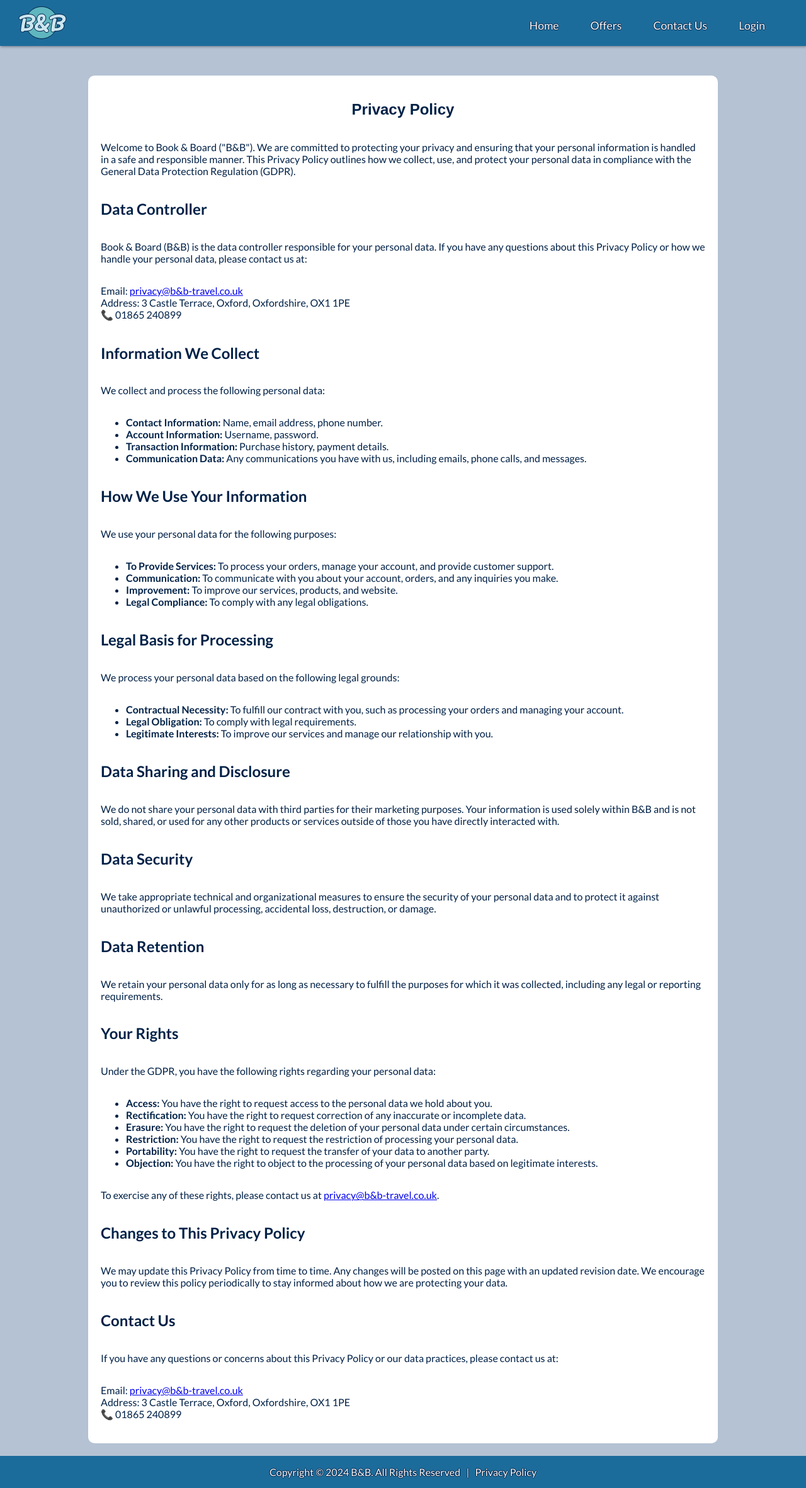
After one commit to Craig-Codes/Book-Board_Travel, a PHP site: the page made by Book&Board_extended/pages/privacy.php in a window 1280 px wide. The commit adds this page. Shown: the whole page at 63% size. Run offline with PHP 8.4, Linux system fonts and the light colour scheme.

Commit message:
Add account page styling, and add privacy policy page and nav link

```diff
--- /dev/null
+++ b/Book&Board_extended/css/privacy.css
@@ -0,0 +1,17 @@
+#privacy {
+  display: flex; /* Use flexbox layout */
+  flex-direction: column; /* Vertical layout */
+  background-color: white; /* White background color */
+  max-width: 1600px; /* Maximum width */
+  width: 75vw; /* 70% of the viewport width */
+  height: auto; /* Automatic height adjustment */
+  border-radius: 10px; /* Rounded corners */
+  transition: 0.5s; /* Smooth transition effect */
+  padding: 20px; /* Padding inside the card */
+  text-align: left;
+  margin: 0;
+}
+
+#privacy h1 {
+  text-align: center;
+}
--- a/Book&Board_extended/css/styles.css
+++ b/Book&Board_extended/css/styles.css
@@ -35,7 +35,7 @@ main {
   justify-content: space-evenly; /* Space out content evenly */
   text-align: center; /* Center text */
   padding: 20px; /* Padding around content */
-  margin-top: 60px; /* Top margin */
+  margin-top: 100px; /* Top margin */
 }
 
 /* Styles for the footer element */
@@ -227,6 +227,11 @@ h6 {
   box-shadow: 1px 1px 4px 0 rgba(0, 0, 0, 0.1); /* Box shadow */
 }
 
+#privacy-button {
+  text-decoration: none;
+  color: white;
+}
+
 /* Media querys control overall font size. All fonts have used rem for sizing,
 which allows a simple font-size at different breakpoints, to influence all font sizing across all pages */
 
--- /dev/null
+++ b/Book&Board_extended/pages/privacy.php
@@ -0,0 +1,101 @@
+<!-- Include partials -->
+<?php
+include '../partials/header.php';
+include '../partials/navbar.php';
+?>
+
+<link rel="stylesheet" href="../css/privacy.css">
+<title>B&B Travel - Privacy Policy</title>
+</head>
+<main role="main">
+    <section id="privacy" aria-labelledby="privacy-heading" role="alert">
+        <h1 id="privacy-heading">Privacy Policy</h1>
+        <p>Welcome to Book & Board ("B&B"). We are committed to protecting your privacy and ensuring that your personal
+            information is handled in a safe and responsible manner. This Privacy Policy outlines how we collect, use,
+            and protect your personal data in compliance with the General Data Protection Regulation (GDPR).</p>
+
+        <h2>Data Controller</h2>
+        <p>Book & Board (B&B) is the data controller responsible for your personal data. If you have any questions about
+            this Privacy Policy or how we handle your personal data, please contact us at:</p>
+        <p>Email: <a href="mailto:privacy@b&b-travel.co.uk">privacy@b&b-travel.co.uk</a><br>
+            Address: 3 Castle Terrace, Oxford, Oxfordshire, OX1 1PE<br>
+            📞 01865 240899</p>
+
+        <h2>Information We Collect</h2>
+        <p>We collect and process the following personal data:</p>
+        <ul>
+            <li><strong>Contact Information:</strong> Name, email address, phone number.</li>
+            <li><strong>Account Information:</strong> Username, password.</li>
+            <li><strong>Transaction Information:</strong> Purchase history, payment details.</li>
+            <li><strong>Communication Data:</strong> Any communications you have with us, including emails, phone calls,
+                and messages.</li>
+        </ul>
+
+        <h2>How We Use Your Information</h2>
+        <p>We use your personal data for the following purposes:</p>
+        <ul>
+            <li><strong>To Provide Services:</strong> To process your orders, manage your account, and provide customer
+                support.</li>
+            <li><strong>Communication:</strong> To communicate with you about your account, orders, and any inquiries
+                you make.</li>
+            <li><strong>Improvement:</strong> To improve our services, products, and website.</li>
+            <li><strong>Legal Compliance:</strong> To comply with any legal obligations.</li>
+        </ul>
+
+        <h2>Legal Basis for Processing</h2>
+        <p>We process your personal data based on the following legal grounds:</p>
+        <ul>
+            <li><strong>Contractual Necessity:</strong> To fulfill our contract with you, such as processing your orders
+                and managing your account.</li>
+            <li><strong>Legal Obligation:</strong> To comply with legal requirements.</li>
+            <li><strong>Legitimate Interests:</strong> To improve our services and manage our relationship with you.
+            </li>
+        </ul>
+
+        <h2>Data Sharing and Disclosure</h2>
+        <p>We do not share your personal data with third parties for their marketing purposes. Your information is used
+            solely within B&B and is not sold, shared, or used for any other products or services outside of those you
+            have directly interacted with.</p>
+
+        <h2>Data Security</h2>
+        <p>We take appropriate technical and organizational measures to ensure the security of your personal data and to
+            protect it against unauthorized or unlawful processing, accidental loss, destruction, or damage.</p>
+
+        <h2>Data Retention</h2>
+        <p>We retain your personal data only for as long as necessary to fulfill the purposes for which it was
+            collected, including any legal or reporting requirements.</p>
+
+        <h2>Your Rights</h2>
+        <p>Under the GDPR, you have the following rights regarding your personal data:</p>
+        <ul>
+            <li><strong>Access:</strong> You have the right to request access to the personal data we hold about you.
+            </li>
+            <li><strong>Rectification:</strong> You have the right to request correction of any inaccurate or incomplete
+                data.</li>
+            <li><strong>Erasure:</strong> You have the right to request the deletion of your personal data under certain
+                circumstances.</li>
+            <li><strong>Restriction:</strong> You have the right to request the restriction of processing your personal
+                data.</li>
+            <li><strong>Portability:</strong> You have the right to request the transfer of your data to another party.
+            </li>
+            <li><strong>Objection:</strong> You have the right to object to the processing of your personal data based
+                on legitimate interests.</li>
+        </ul>
+        <p>To exercise any of these rights, please contact us at <a
+                href="mailto:privacy@b&b-travel.co.uk">privacy@b&b-travel.co.uk</a>.</p>
+
+        <h2>Changes to This Privacy Policy</h2>
+        <p>We may update this Privacy Policy from time to time. Any changes will be posted on this page with an updated
+            revision date. We encourage you to review this policy periodically to stay informed about how we are
+            protecting your data.</p>
+
+        <h2>Contact Us</h2>
+        <p>If you have any questions or concerns about this Privacy Policy or our data practices, please contact us at:
+        </p>
+        <p>Email: <a href="mailto:privacy@b&b-travel.co.uk">privacy@b&b-travel.co.uk</a><br>
+            Address: 3 Castle Terrace, Oxford, Oxfordshire, OX1 1PE<br>
+            📞 01865 240899</p>
+    </section>
+</main>
+
+<?php include '../partials/footer.php'; ?>
--- a/Book&Board_extended/partials/footer.php
+++ b/Book&Board_extended/partials/footer.php
@@ -1,7 +1,8 @@
 <!-- This partial sets up the footer, which is included in each page -->
 <footer>
     <!-- The date is automatically generated to the current year, ensuring the copyright statement reamisn accurate -->
-    <p>Copyright &copy; <?php echo date("Y"); ?> B&B. All Rights Reserved.</p>
+    <p>Copyright &copy; <?php echo date("Y"); ?> B&B. All Rights Reserved&nbsp;&nbsp;&nbsp; </p>
+    <a id="privacy-button" href="../pages/privacy.php">|&nbsp;&nbsp; Privacy Policy</a>
 </footer>
 <!-- We need the scripts.js file in all of our pages, as it includes logic for the navbar -->
 <script defer src="../js/scripts.js"></script>
--- a/Book&Board_extended/utils/logout.php
+++ b/Book&Board_extended/utils/logout.php
@@ -5,6 +5,8 @@ session_unset(); // remove all global variables related to the session
 session_destroy(); // destroy all data associated with the session
 
 setcookie("loggedIn", "", time() - 3600, "/"); // unset cookie
+// Next time a page loads, the user will no longer have a cookie
+// and will not be able to access protected routes such as the accounts page
 
 header("Location: ../pages/login.php"); // redirect to the home page
 exit();
```
Also changed, not shown: Book&Board_extended/css/account.css (added, +29 -0 lines), Book&Board_extended/pages/account.php (+6 -7 lines).
